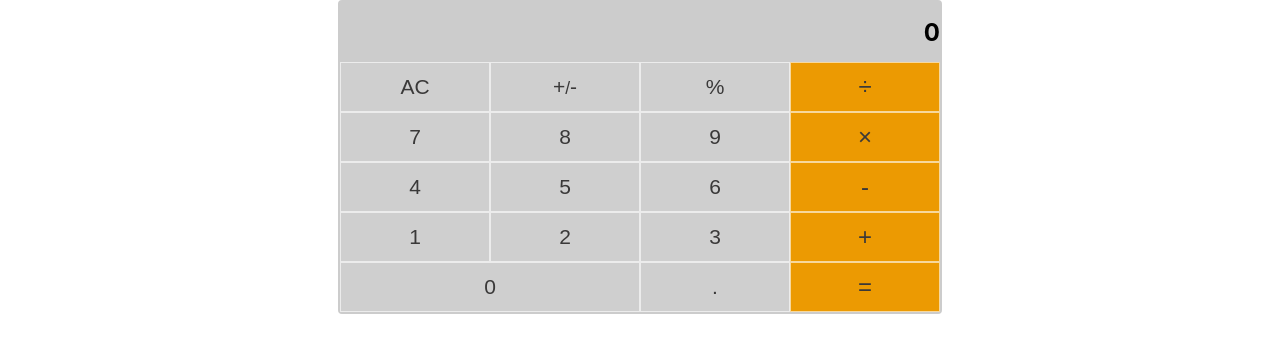
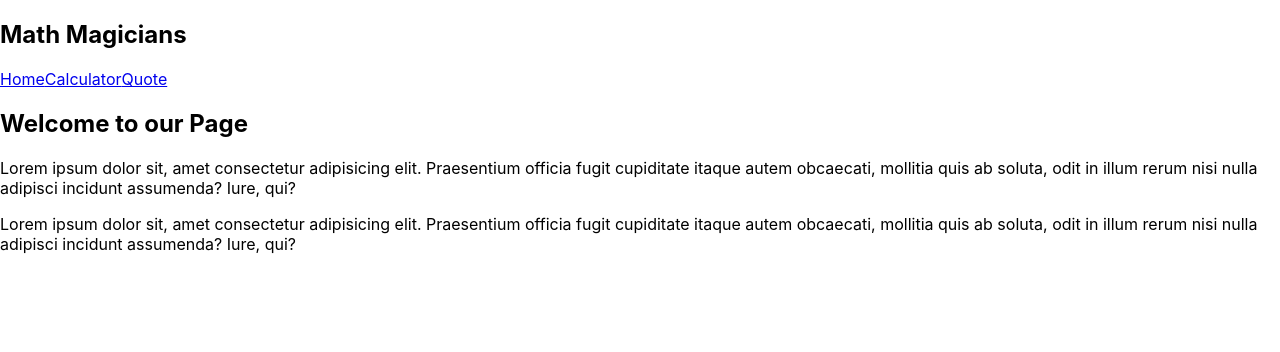
Before and after one commit to blessedjasonmwanza/math-magicians, a React (Create React App) app: page / in a window 1280 px wide. Shown: the top 352 px of the page. Built offline with nearby package versions, Linux system fonts and the light colour scheme.

Commit message:
Add Home,Nav and Quote Components and their routing

```diff
--- a/src/App.js
+++ b/src/App.js
@@ -1,11 +1,22 @@
 /* eslint-disable react/prefer-stateless-function */
 import React from 'react';
+import { Route, BrowserRouter as Router, Routes } from 'react-router-dom';
 import Calculator from './components/calculator';
+import Home from './components/Home';
+import Nav from './components/Nav';
+import Quote from './components/Quote';
 
 class App extends React.Component {
   render() {
     return (
-      <Calculator />
+      <Router>
+        <Nav />
+        <Routes>
+          <Route path="/" element={<Home />} />
+          <Route path="/calculator" element={<Calculator />} />
+          <Route path="/Quote" element={<Quote />} />
+        </Routes>
+      </Router>
     );
   }
 }
--- /dev/null
+++ b/src/components/Home.js
@@ -0,0 +1,21 @@
+const Home = () => (
+  <section className="article">
+    <h1>
+      Welcome to our Page
+    </h1>
+    <p>
+      Lorem ipsum dolor sit, amet consectetur adipisicing elit.
+      Praesentium officia fugit cupiditate itaque autem obcaecati,
+      mollitia quis ab soluta, odit in illum rerum nisi nulla adipisci
+      incidunt assumenda? Iure, qui?
+    </p>
+    <p>
+      Lorem ipsum dolor sit, amet consectetur adipisicing elit.
+      Praesentium officia fugit cupiditate itaque autem obcaecati,
+      mollitia quis ab soluta, odit in illum rerum nisi nulla adipisci
+      incidunt assumenda? Iure, qui?
+    </p>
+  </section>
+);
+
+export default Home;
--- /dev/null
+++ b/src/components/Nav.js
@@ -0,0 +1,12 @@
+import { Link } from 'react-router-dom';
+
+const Nav = () => (
+  <nav>
+    <h1>Math Magicians</h1>
+    <Link to="/">Home</Link>
+    <Link to="/calculator">Calculator</Link>
+    <Link to="/quote">Quote</Link>
+  </nav>
+);
+
+export default Nav;
--- /dev/null
+++ b/src/components/Quote.js
@@ -0,0 +1,13 @@
+const Quote = () => (
+  <q>
+    Don&apos;t stop dreaming and applying your imagination.
+    This world is a creation of people who blured out what
+    everyone was scared of. Either you want it or not,
+    this principal will forever hold true. -
+    <b>
+      <a href="https://github.com/blessedjasonmwanza" target="_blank" rel="noreferrer">Blessed Jason Mwanza</a>
+    </b>
+  </q>
+);
+
+export default Quote;
```
Also changed, not shown: public/index.html (line endings or trailing spaces).
